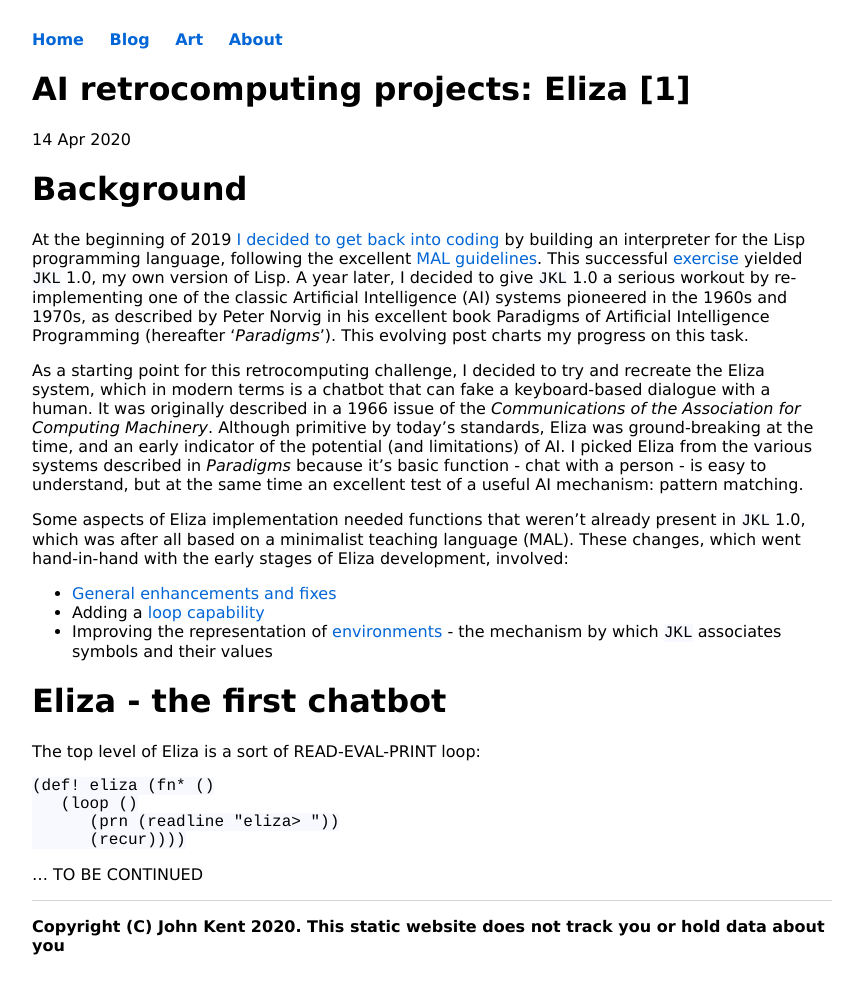
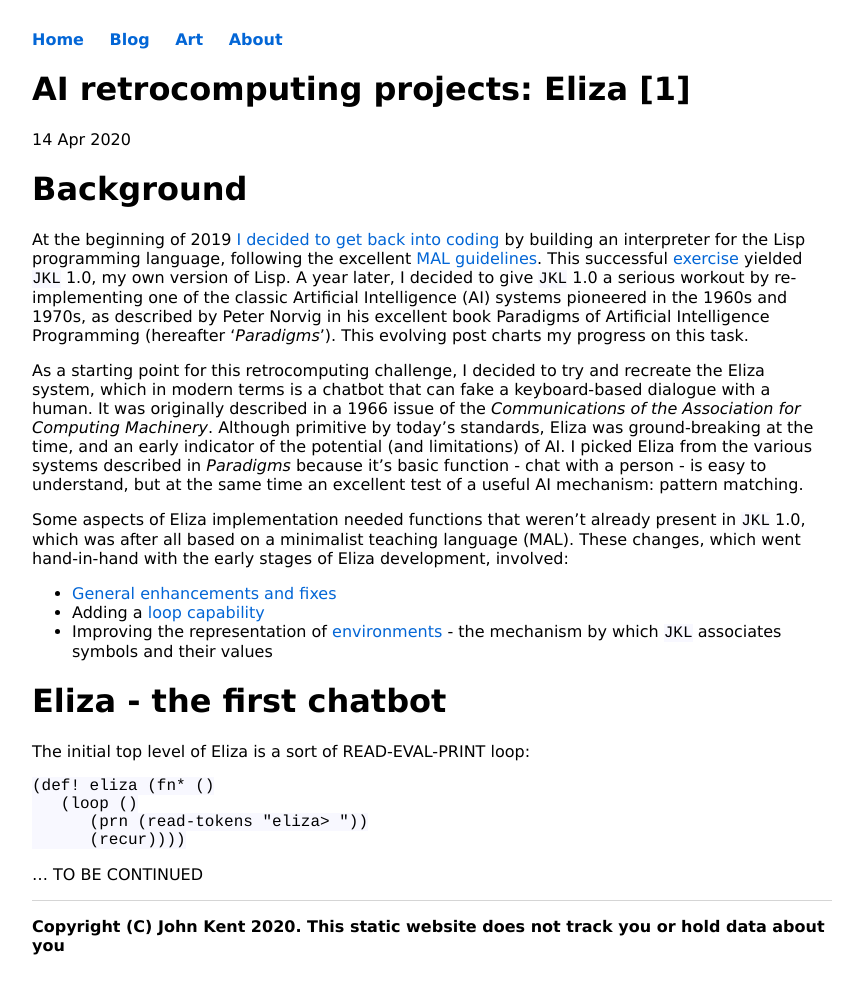
Before and after one commit to KineticLensman/KineticLensman.github.io, a Jekyll site: the page built from _posts/2020-04-14-AI-Projects-Eliza.md, in a window 1280 px wide. Shown: the whole page, without its empty margins (208-1071 px from the left). Built offline with Jekyll 4.4.1, drawn with Linux system fonts in a browser that asks for light colours.

Commit message:
now uses read-tokens

````diff
--- a/_posts/2020-04-14-AI-Projects-Eliza.md
+++ b/_posts/2020-04-14-AI-Projects-Eliza.md
@@ -18,11 +18,11 @@ Some aspects of Eliza implementation needed functions that weren't already prese
 
 # Eliza - the first chatbot
 
-The top level of Eliza is a sort of READ-EVAL-PRINT loop:
+The initial top level of Eliza is a sort of READ-EVAL-PRINT loop:
 ```
 (def! eliza (fn* ()
    (loop ()
-      (prn (readline "eliza> "))
+      (prn (read-tokens "eliza> "))
       (recur))))
 ```
 
````
